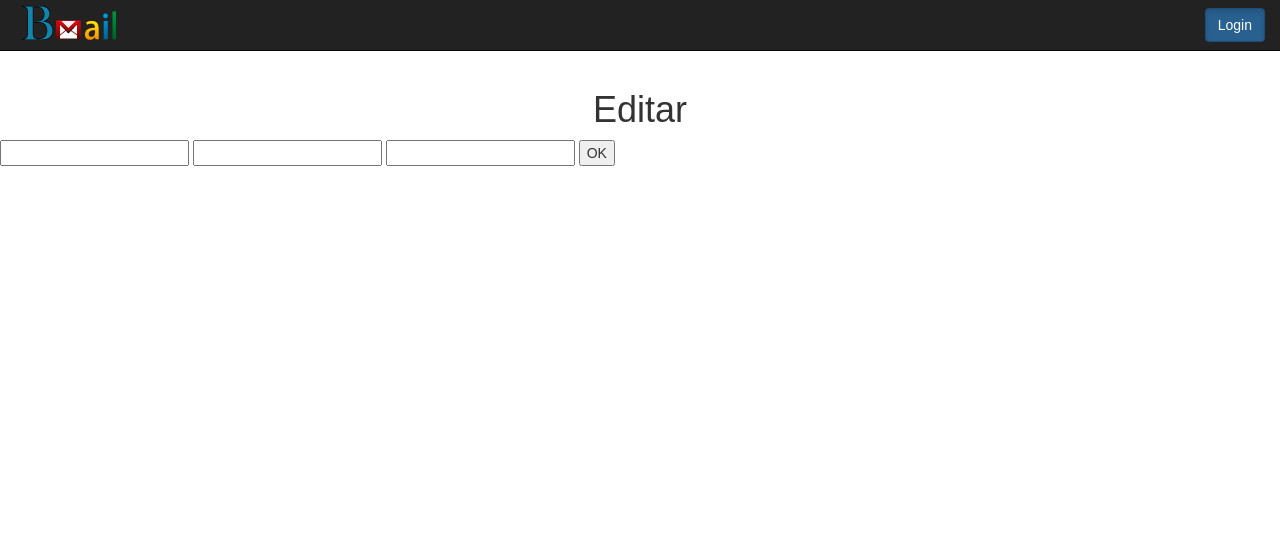
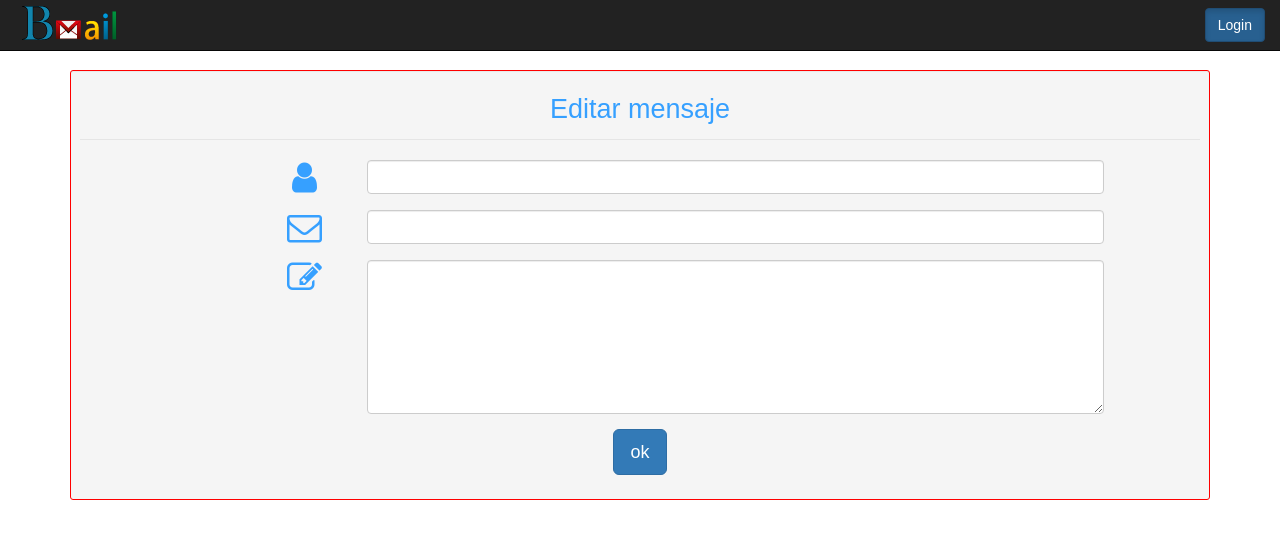
Before and after one commit to Francisco-Mayorga/proyectofinal, a Python web app: template templates/editarmensaje.html in a window 1280 px wide. Shown: the top 539 px of the page. Run offline with Jinja, Linux system fonts and the light colour scheme; the template is opened without the code that fills it: most values are stand-ins (such as "Sample title", 1, 10 or a date in 2020); some libraries are stand-ins or nearby versions; some web fonts are replaced.

Commit message:
estilo con css

```diff
--- a/assets/css/style.css
+++ b/assets/css/style.css
@@ -96,3 +96,22 @@
 .detallesmensajes b {
     color: #36A0FF;
 }
+
+.borrar {
+    text-align:  center;
+    padding: 9px;
+    border-radius: 3px;
+    border: 1.5px solid #f00;
+    background-color: #f5f5f5;
+    width:100%;
+    word-wrap: break-word;
+}
+
+.borrar h1{
+    color: #36A0FF;
+    font-size: 27px;
+}
+
+.borrar b {
+    color: #36A0FF;
+}
--- a/templates/editarmensaje.html
+++ b/templates/editarmensaje.html
@@ -2,12 +2,45 @@
 
 {% block title %}Editar {% endblock title %}
 {% block page_content %}
-    <h1>Editar</h1>
-    <form action="/message/{{ message.key.id() }}/editar" method="post">
-        <input name="asunto" value="{{ message.asunto }}">
-        <input name="email" value="{{ message.email }}">
-        <input name="texto" value="{{ message.texto }}">
+<div class="container">
+    <div class="row">
+        <div class="col-md-12 wow fadeInLeft" data-wow-delay="0.5s">
+            <div class="well well-sm">
+                <form class="form-horizontal" action="/message/{{ message.key.id() }}/editar" method="post">
+                    <fieldset>
+                        <legend class="text-center header">Editar mensaje</legend>
 
-        <button type="submit">OK</button>
-    </form>
+                        <div class="form-group">
+                            <span class="col-md-1 col-md-offset-2 text-center"><i class="fa fa-user bigicon"></i></span>
+                            <div class="col-md-8">
+                                <input value="{{ message.asunto }}" id="dasunto" name="asunto" type="text" class="form-control" maxlength="70">
+                            </div>
+                        </div>
+
+                        <div class="form-group">
+                            <span class="col-md-1 col-md-offset-2 text-center"><i class="fa fa-envelope-o bigicon"></i></span>
+                            <div class="col-md-8">
+                                <input value="{{ message.email }}" class="form-control" id="demail" name="email">
+                            </div>
+                        </div>
+
+
+                        <div class="form-group">
+                            <span class="col-md-1 col-md-offset-2 text-center"><i class="fa fa-pencil-square-o bigicon"></i></span>
+                            <div class="col-md-8">
+                                <textarea class="form-control" id="dtexto" rows="7" name="texto">{{ message.texto }}</textarea>
+                            </div>
+                        </div>
+
+                        <div class="form-group">
+                            <div class="col-md-12 text-center">
+                                <button type="submit" class="btn btn-primary btn-lg">ok</button>
+                            </div>
+                        </div>
+                    </fieldset>
+                </form>
+            </div>
+        </div>
+    </div>
+</div>
 {% endblock page_content %}
```
Also changed, not shown: templates/borrarmensaje.html (+10 -3 lines).
